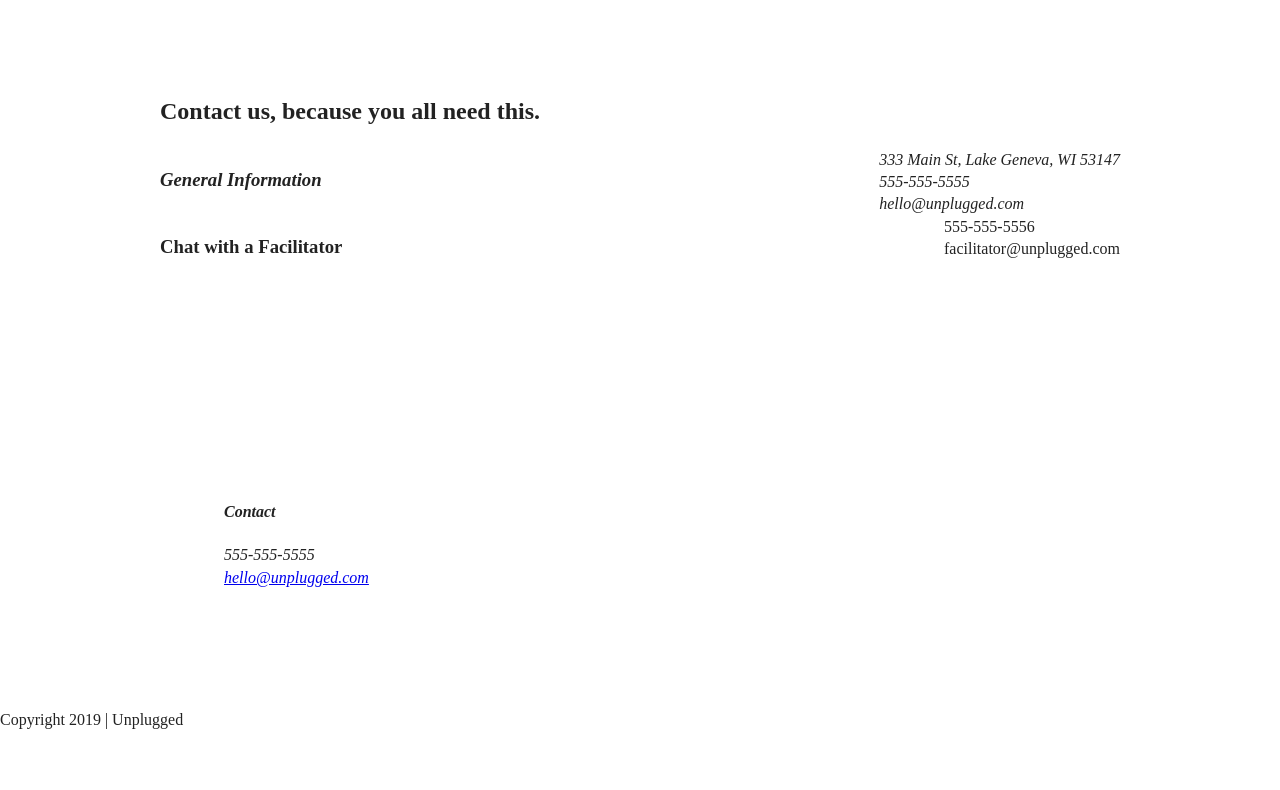
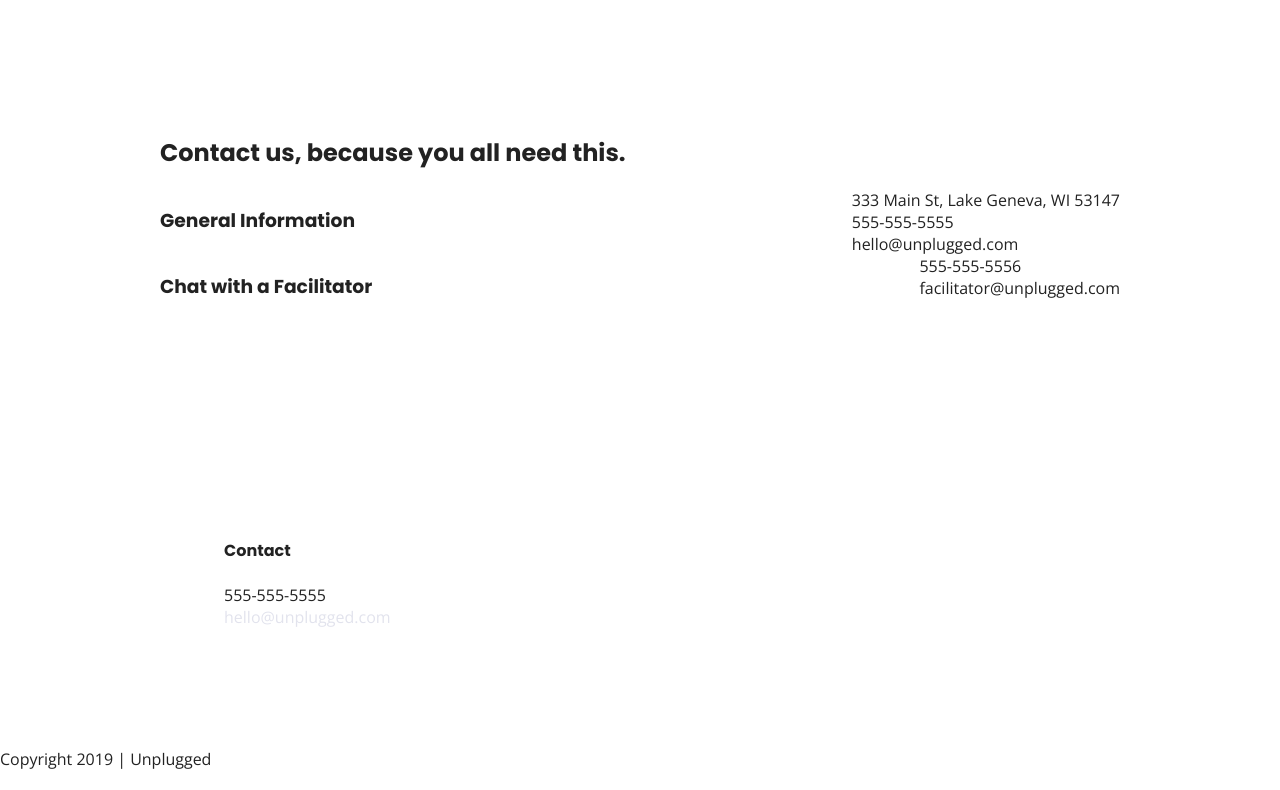
Before and after one commit to AmparoBeltran/unplugged-retreat, a website: page about/index.html in a window 1280 px wide. Shown: the part 610-1400 px from the top of the page. Before the commit the page ends 1361 px from the top, so only its background shows below. Drawn offline with nearby package versions, Linux system fonts and the light colour scheme; files whose address does not match are found by name.

Commit message:
Text styles implemented

```diff
--- a/about/index.html
+++ b/about/index.html
@@ -20,6 +20,10 @@
   <link rel="stylesheet" href="../css/main.css">
 
   <meta name="theme-color" content="#fafafa">
+
+  <!-- Google Fonts -->
+<link href="https://fonts.googleapis.com/css?family=Open+Sans:400,700|Poppins:500,700" rel="stylesheet">
+
 </head>
 
 <body>
--- a/css/main.css
+++ b/css/main.css
@@ -82,6 +82,54 @@ textarea {
 /* ==========================================================================
    Author's custom styles
    ========================================================================== */
+
+   /*----------General styles------------*/
+
+
+   html {
+    font-size: 16px;
+}
+
+  body {
+    font-family: 'Open Sans', sans-serif;
+    font-size: 1em;
+}
+
+  ul,
+  ol {
+    list-style-type: none;
+  }
+
+  a {
+    color: #e2e3ed;
+    text-decoration: none;
+}
+
+ h2 {
+     font-family: 'Poppins', sans-serif;
+}
+
+h3,
+h4 {
+     font-family: 'Poppins', sans-serif;
+}
+
+  p {
+    line-height: 22px;
+  }
+
+  img {
+
+  }
+
+  figure {
+
+  }
+
+  address {
+  font-style: normal;
+  }
+
 
 .content-wrapper {
   width: 90%;
```
Also changed, not shown: faq/index.html (+4 -0 lines), index.html (+4 -0 lines).
